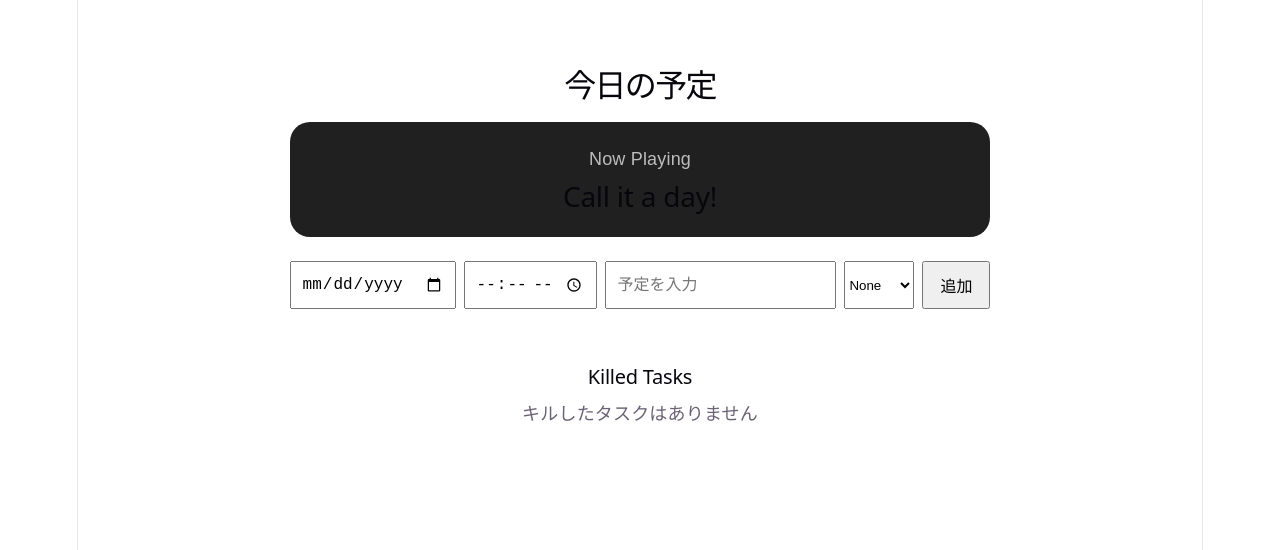
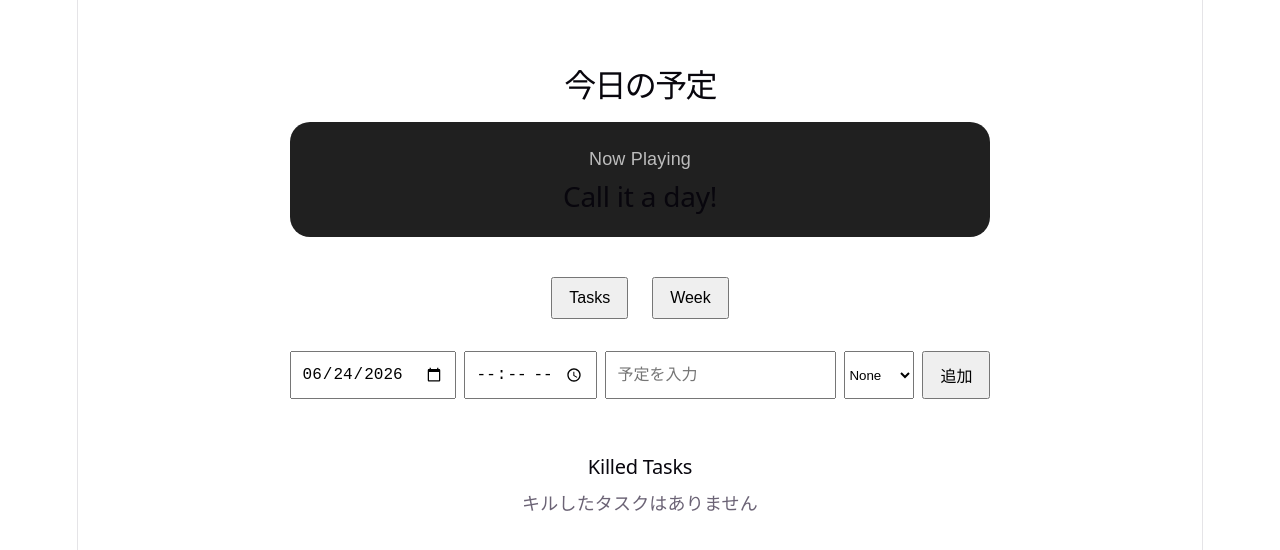
Before and after one commit to tanaharu-droid/schedule-app, a React (Vite) app: page / in a window 1280 px wide. Shown: the top 550 px of the page. Built offline with nearby package versions, Linux system fonts and the light colour scheme.

Commit message:
Add tasks mode and week mode

```diff
--- a/src/App.css
+++ b/src/App.css
@@ -112,3 +112,33 @@ button {
   font-weight: bold;
   width: 120px;
 }
+
+.week-view {
+  display: flex;
+  flex-direction: column;
+  gap: 24px;
+}
+
+.day-section {
+  padding: 16px;
+  /*border: 1px solid #eee;*/
+  border-radius: 16px;
+}
+
+.day-section h2 {
+  font-size: 18px;
+  margin: 0 0 12px;
+}
+
+.empty-day {
+  margin: 0;
+  opacity: 0.5;
+}
+
+.view-switch {
+  display: flex;
+  gap: 24px;
+  justify-content: center;
+  padding: 16px;
+  margin-bottom: 16px;
+}
--- a/src/App.tsx
+++ b/src/App.tsx
@@ -2,6 +2,7 @@ import { useState, useEffect } from 'react'
 import './App.css'
 
 type Priority = 'High' | 'Medium' | 'Low' | 'None'
+type ViewMode = 'tasks' | 'week'
 type Schedule = {//予定データの設計図
     id: number
     date: string
@@ -11,12 +12,34 @@ type Schedule = {//予定データの設計図
     priority: Priority
 }
 
+const formatDate = (date: Date) => {
+    const year = date.getFullYear()
+    const month = String(date.getMonth() + 1).padStart(2, '0')
+    const day = String(date.getDate()).padStart(2, '0')
+
+    return `${year}-${month}-${day}`
+}
+
+const getWeekDates = () => {
+    const today = new Date()
+
+    return Array.from({ length: 7 }, (_, index) => {
+        const date = new Date(today)
+        date.setDate(today.getDate() + index)
+
+        return formatDate(date)
+    })
+}
+
 function App() {
+    const todayDate = formatDate(new Date())
+    const weekDates = getWeekDates()
 
     const [time, setTime] = useState('')
     const [title, setTitle] = useState('')
-    const [date, setDate] = useState('')
+    const [date, setDate] = useState(todayDate)
     const [priority, setPriority] = useState<Priority>('None')
+    const [viewMode, setViewMode] = useState<ViewMode>('tasks')
     const [schedules, setSchedules] = useState<Schedule[]>(() => {//Schedule型の配列が入る
         const savedSchedules = localStorage.getItem('schedules')
 
@@ -37,9 +60,8 @@ function App() {
         return []
     })
 
-
-
-    const currentSchedule = schedules.find((schedule) => !schedule.done)//findで，条件に合う最初の1件を探す
+    const currentSchedule = schedules.find(
+        (schedule) => schedule.date === todayDate && !schedule.done)//findで，条件に合う最初の1件を探す
 
     useEffect(() => {
         localStorage.setItem('schedules', JSON.stringify(schedules))
@@ -125,11 +147,27 @@ function App() {
                 )}
             </section>
 
+            <section className="view-switch">
+                <button
+                    className="tasks"
+                    onClick={() => setViewMode('tasks')}>
+                    Tasks
+                </button>
+
+                <button
+                    className="week"
+                    onClick={() => setViewMode('week')}>
+                    Week
+                </button>
+            </section>
+
             <section className="form">
                 <input type="date"
                     value={date}
                     onChange={(e) => setDate(e.target.value)}
                 />
+
+
 
                 <input type="time"
                     value={time}
@@ -156,6 +194,7 @@ function App() {
 
             </section>
 
+            {viewMode === 'tasks' ? (
                 <section className="playlist">
                     {schedules.map((schedule) => (
                         <div
@@ -177,7 +216,46 @@ function App() {
                         </div>
                     ))}
                 </section>
+            ) : (
+                <section className="week-view">
+                    {weekDates.map((weekDate) => {
+                        const schedulesForDate = schedules.filter(
+                            (schedule) => schedule.date === weekDate
+                        )
 
+                        return (
+                            <section className="day-section" key={weekDate}>
+                                <h2>{weekDate}</h2>
+
+                                {schedulesForDate.length === 0 ? (
+                                    <p className="empty-day">予定なし</p>
+                                ) : (
+                                    <div className="playlist">
+                                        {schedulesForDate.map((schedule) => (
+                                            <div
+                                                className={`schedule-item ${schedule.done ? 'done' : ''} priority-${schedule.priority}`}
+                                                key={schedule.id}
+                                            >
+                                                <span className="time">{schedule.time}</span>
+                                                <span className="title">{schedule.title}</span>
+                                                <span className="priority">{schedule.priority}</span>
+
+                                                <button onClick={() => toggleDone(schedule.id)}>
+                                                    {schedule.done ? '戻す' : '完了'}
+                                                </button>
+
+                                                <button onClick={() => killSchedule(schedule.id)}>
+                                                    Kill
+                                                </button>
+                                            </div>
+                                        ))}
+                                    </div>
+                                )}
+                            </section>
+                        )
+                    })}
+                </section>
+            )}
             <section className="killed-list">
                 <h2>Killed Tasks</h2>
 
```
Lines whose indentation alone changed are shown as unchanged.
